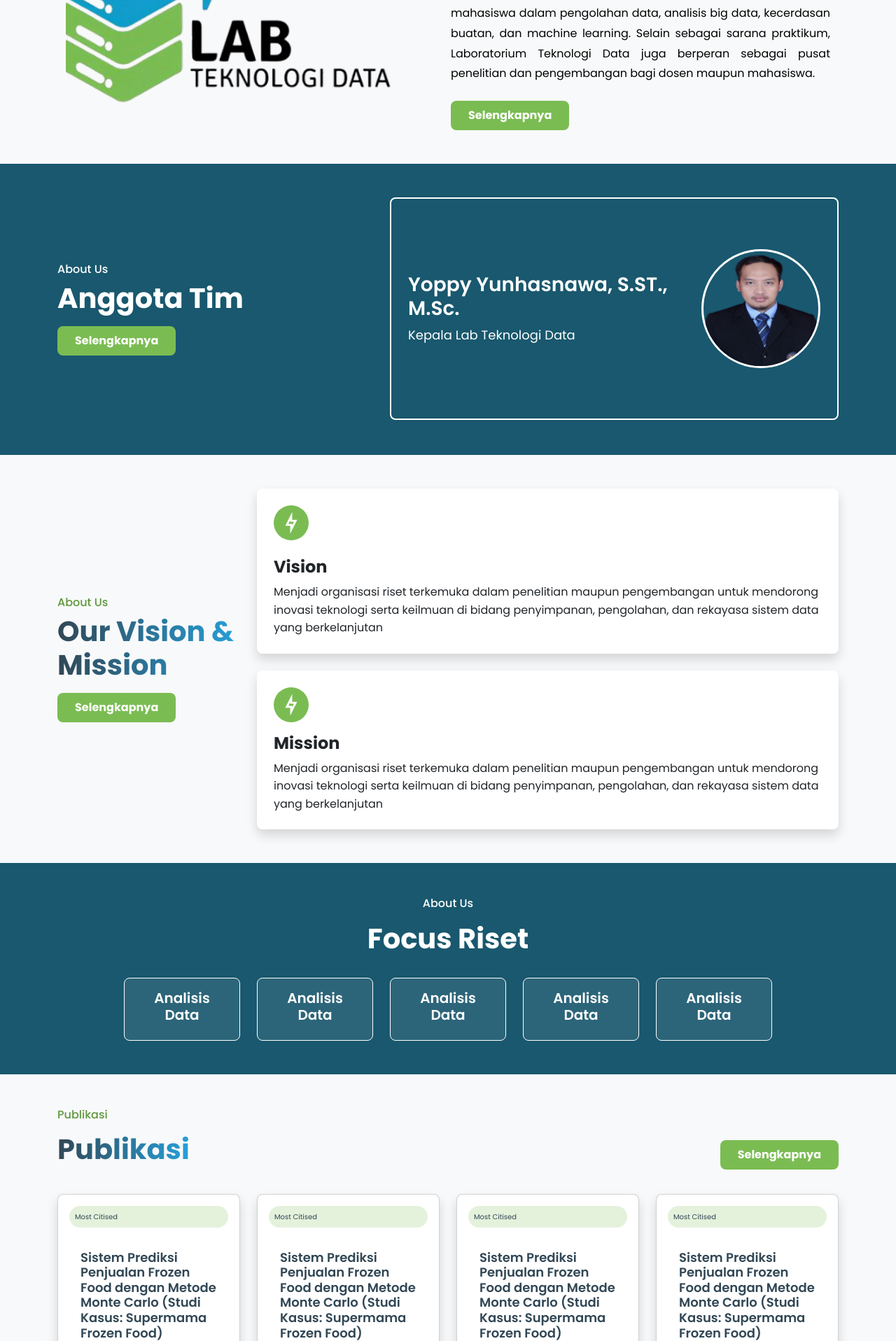
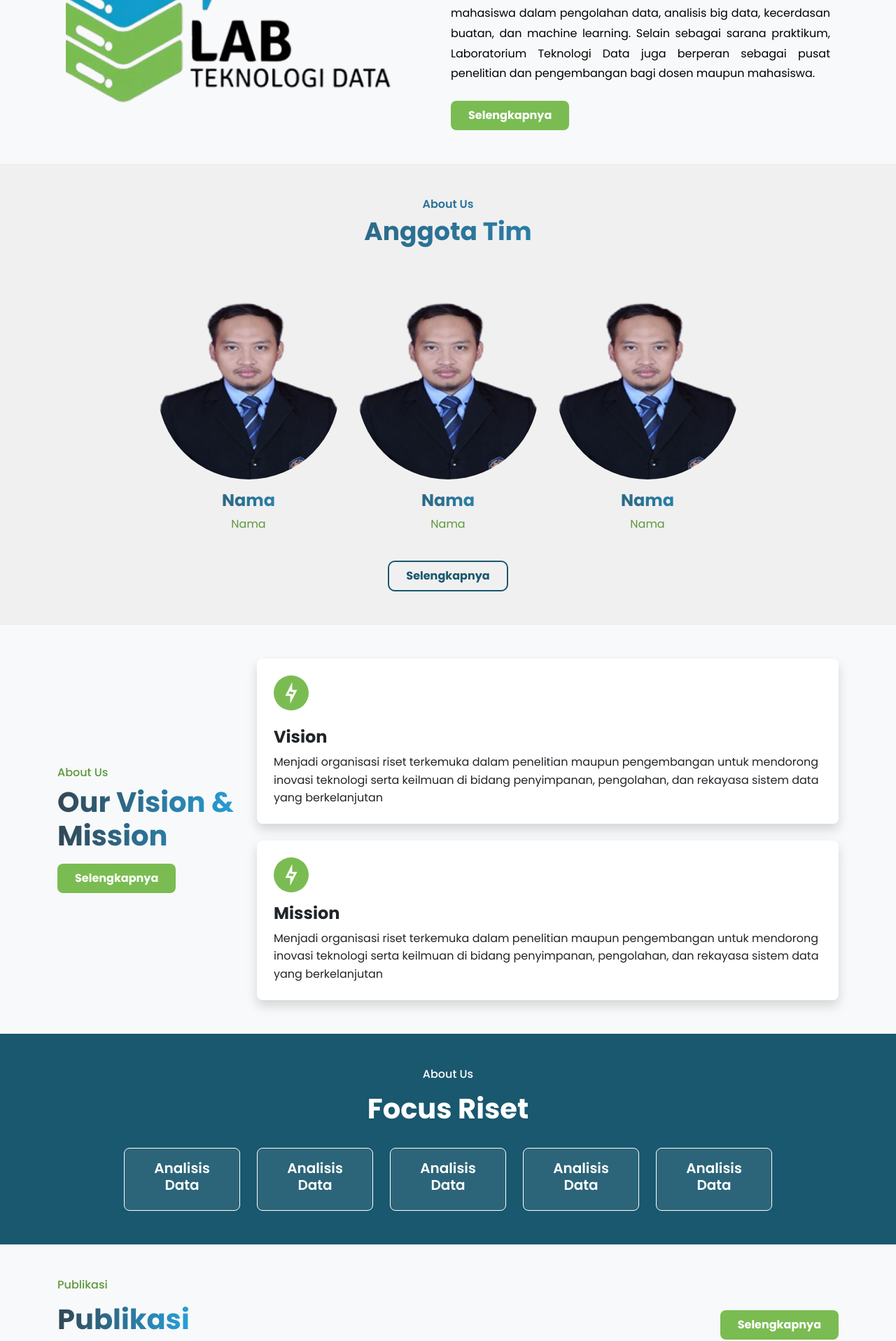
Before and after one commit to fauzanmuh/lab-dt, a PHP site: page / in a window 1280 px wide. Shown: the part 1189-3105 px from the top of the page at 70% size. Run offline with PHP 8.4, Linux system fonts and the light colour scheme.

Commit message:
fix: layout anggota section

```diff
--- a/app/Views/home.php
+++ b/app/Views/home.php
@@ -51,41 +51,40 @@
     </div>
 </section>
 
-<section id="team" style="background: #19586E;">
-    <div class="container py-5" style="min-height: 416px;">
-        <div class="row g-4 align-items-center">
-            <div class="col-lg-5">
-                <div class="d-flex flex-column justify-content-center">
-                    <h2 class="text-white" style="font-size: 16px;">About Us</h2>
-                    <h2 class="text-white" style="font-size: 40px; font-weight: bold;">Anggota Tim</h2>
-                    <button class="btn mt-2 px-4 py-2 fw-bold text-white animate-fade rounded-3"
-                        style="animation-delay: .4s; background: #7ABC52; width: fit-content;">
-                        Selengkapnya
-                    </button>
-                </div>
+<section id="team" style="background: #F0F0F0;">
+    <div class="container py-5 text-center">
+        <!-- Title -->
+        <h2 class="all-text-gradient" style="font-size: 16px; font-weight: 600;">About Us</h2>
+        <h2 class="all-text-gradient" style="font-size: 36px; font-weight: bold;">Anggota Tim</h2>
+
+        <!-- Team Members -->
+        <div class="row justify-content-center mt-5 g-4">
+            <div class="col-6 col-lg-3">
+                <img src="/assets/images/kepala-lab.png" class="rounded-circle"
+                    style="width: 260px; height: auto; object-fit: cover;">
+                <h4 class="mt-3 all-text-gradient fw-bold">Nama</h4>
+                <p style="color:#5F983C;">Nama</p>
             </div>
-            <div class="col-lg-7">
-                <div class="border border-white rounded-3 p-4 d-flex flex-column flex-md-row align-items-center"
-                    style="border-width: 2px !important; height: 318px;">
-
-                    <div class="flex-grow-1 text-center text-md-start order-2 order-md-1">
-                        <h3 class="text-white fw-semibold" style="font-size: 28px;">
-                            Yoppy Yunhasnawa, S.ST., M.Sc.
-                        </h3>
-                        <p class="text-white mb-0" style="font-size: 18px;">
-                            Kepala Lab Teknologi Data
-                        </p>
-                    </div>
-
-                    <div class="mb-3 mb-md-0 ms-md-4 order-1 order-md-2">
-                        <img src="/assets/images/kepala-lab.png" alt="Foto Profile"
-                            class="rounded-circle border border-white"
-                            style="width: 170px; height: 170px; object-fit: cover; border-width: 3px !important;">
-                    </div>
-                </div>
+            <div class="col-6 col-lg-3">
+                <img src="/assets/images/kepala-lab.png" class="rounded-circle"
+                    style="width: 260px; height: auto; object-fit: cover;">
+                <h4 class="mt-3 all-text-gradient fw-bold">Nama</h4>
+                <p style="color:#5F983C;">Nama</p>
+            </div>
+            <div class="col-12 col-lg-3">
+                <img src="/assets/images/kepala-lab.png" class="rounded-circle"
+                    style="width: 260px; height: auto; object-fit: cover;">
+                <h4 class="mt-3 all-text-gradient fw-bold">Nama</h4>
+                <p style="color:#5F983C;">Nama</p>
             </div>
         </div>
-    </div>
+
+        <!-- Button -->
+        <button class="btn px-4 py-2 mt-4 fw-bold"
+            style="border: 2px solid #19586E; color:#19586E; border-radius:10px;">
+            Selengkapnya
+        </button>
+
     </div>
 </section>
 
```
